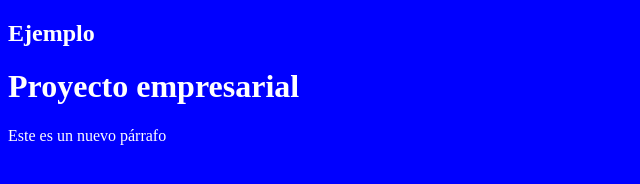
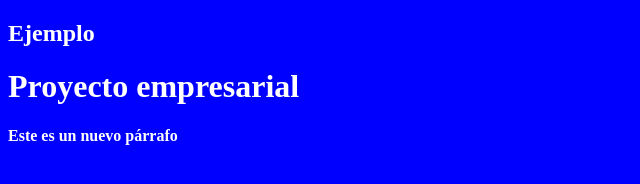
Before and after one commit to paulino2624/practica_git, a plain HTML site: page index.html in a window 1280 px wide. Shown: the full height of the page, 0-640 px from the left. Drawn offline with Linux system fonts and the light colour scheme.

Commit message:
Agregado el efecto negrita a la web

```diff
--- a/css/style.css
+++ b/css/style.css
@@ -1,4 +1,5 @@
 body{
     background-color: blue;
     color: white;
+    font-weight: bold;
 }
```
